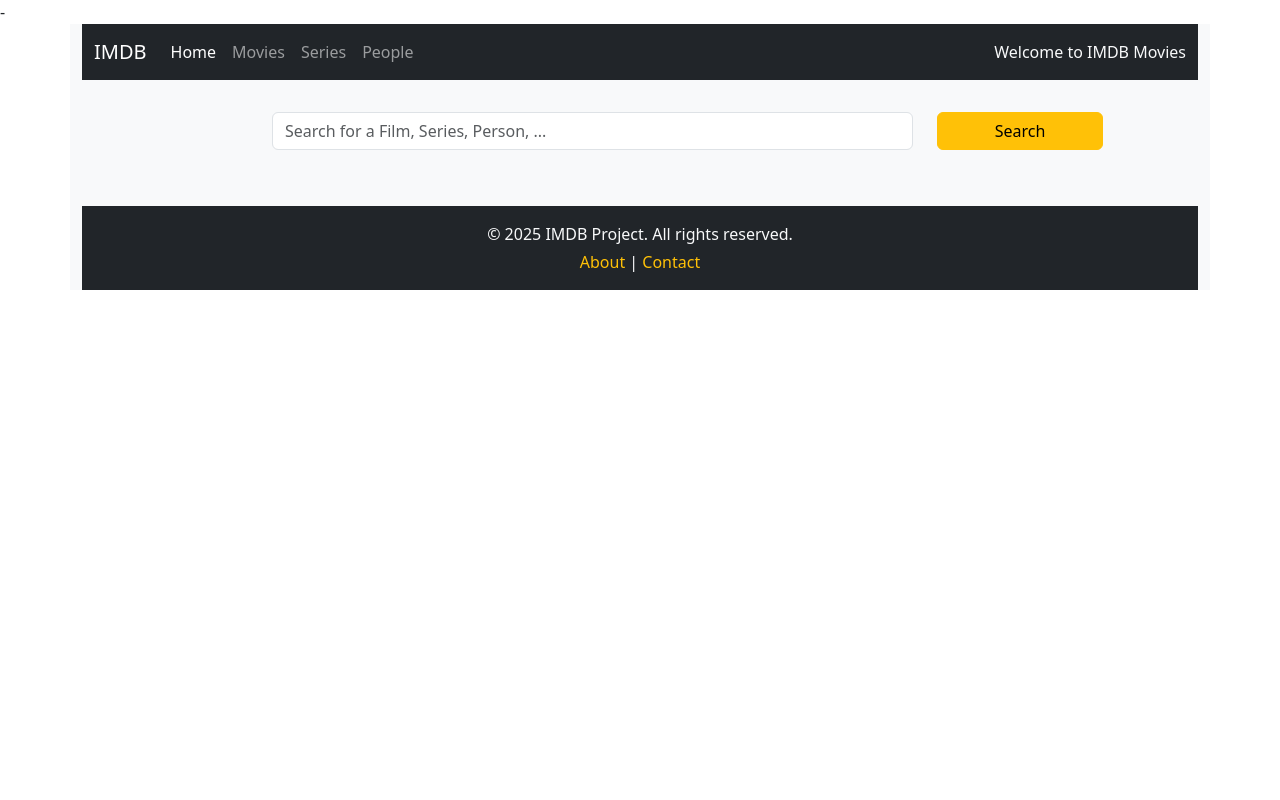
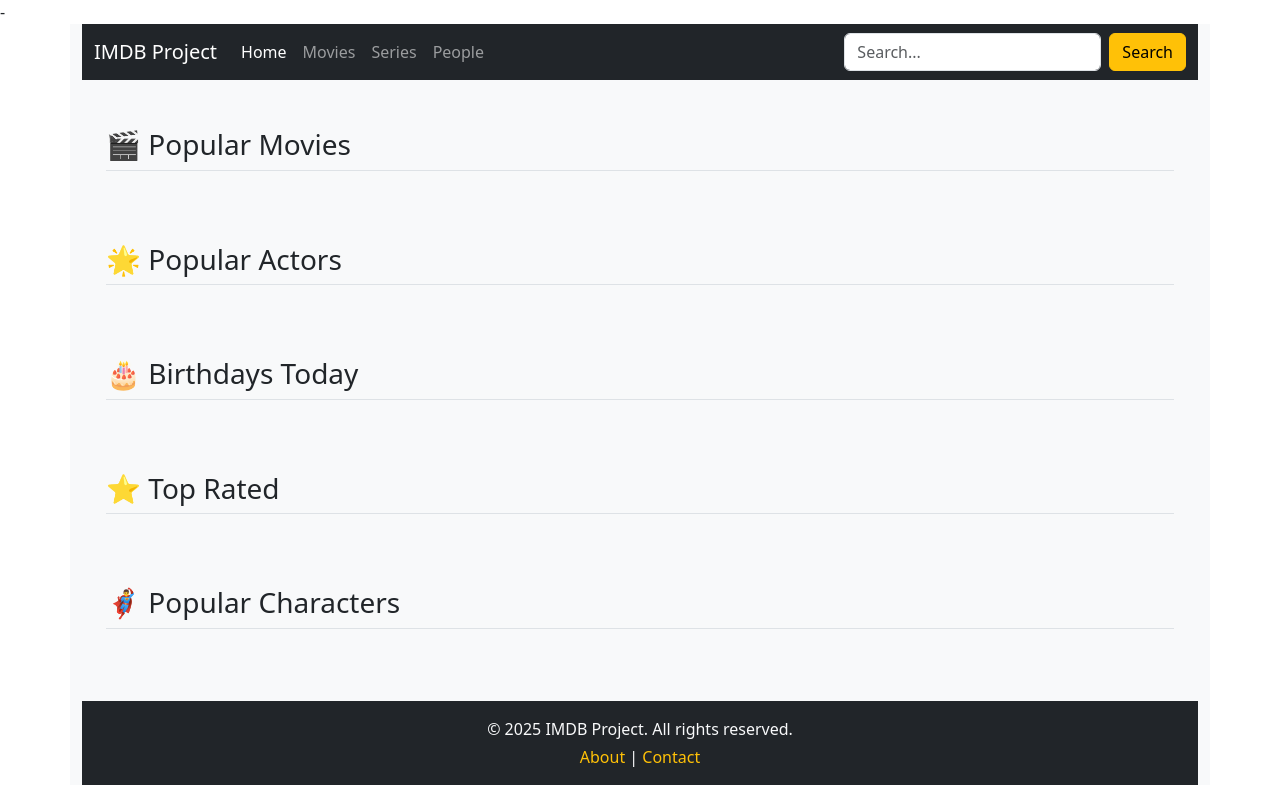
Before and after one commit to Michaellww/IMDB-group-project, a PHP site: page / in a window 1280 px wide. Run offline with PHP 8.4, Linux system fonts and the light colour scheme.

Commit message:
Added sections to fill in for this week. Repositioned Search bar to the navigation bar for easier access (when scrolling down the nav bar will not disappear).

```diff
--- a/Skeleton/imdb-php/css/style.css
+++ b/Skeleton/imdb-php/css/style.css
@@ -10,3 +10,9 @@
     color: #000;
     background-color: #ffc107;
 }
+
+footer, nav {
+    margin: 0;
+    padding-left: 0;
+    padding-right: 0;
+}
--- a/Skeleton/imdb-php/footer.php
+++ b/Skeleton/imdb-php/footer.php
@@ -1,5 +1,5 @@
-<footer class="bg-dark text-light text-center py-3 mt-5">
-    <div class="container">
+<footer class="bg-dark text-light text-center py-3 mt-5 w-100">
+    <div class="container-fluid">
         <p class="mb-1">&copy; <?= date('Y') ?> IMDB Project. All rights reserved.</p>
         <p class="mb-0">
             <a href="#" class="text-warning text-decoration-none">About</a> |
--- a/Skeleton/imdb-php/index.php
+++ b/Skeleton/imdb-php/index.php
@@ -9,20 +9,55 @@
 </head>
 <body>
 -<main role="main" class="container bg-light">
+    <!-- Navigation -->
     <? include_once 'navigation.php' ?>
+    <main role="main" class="container-fluid px-4 bg-light">
+
+        <!-- 🎬 Popular Movies -->
+        <section class="my-5" id="popular-movies">
+            <h3 class="mb-4 border-bottom pb-2">🎬 Popular Movies</h3>
+            <div class="row" id="movie-results">
+                <!-- Movie cards go here -->
+            </div>
+        </section>
+
+        <!-- 🌟 Popular Actors -->
+        <section class="my-5" id="popular-actors">
+            <h3 class="mb-4 border-bottom pb-2">🌟 Popular Actors</h3>
+            <div class="row" id="actor-results">
+                <!-- Actor cards go here -->
+            </div>
+        </section>
+
+        <!-- 🎂 Celebrity Birthdays Today -->
+        <section class="my-5" id="birthday-celebs">
+            <h3 class="mb-4 border-bottom pb-2">🎂 Birthdays Today</h3>
+            <div class="row" id="birthday-results">
+                <!-- Birthday cards go here -->
+            </div>
+        </section>
+
+        <!-- ⭐ Top Rated Content -->
+        <section class="my-5" id="top-rated">
+            <h3 class="mb-4 border-bottom pb-2">⭐ Top Rated</h3>
+            <div class="row" id="top-rated-results">
+                <!-- Top rated items go here -->
+            </div>
+        </section>
+
+        <!-- 🦸‍♂️ Popular Characters -->
+        <section class="my-5" id="popular-characters">
+            <h3 class="mb-4 border-bottom pb-2">🦸‍♂️ Popular Characters</h3>
+            <div class="row" id="character-results">
+                <!-- Character cards go here -->
+            </div>
+        </section>
+
+    </main>
     <? include_once 'database.php'; ?>
+    <!-- Footer -->
+    <? include_once 'footer.php' ?>
 
-    <div class="row align-middle align-items-center py-2">
-        <div class="offset-2 col-7 align-middle">
-            <input id="search-input" class="form-control" type="text" name="search" placeholder="Search for a Film, Series, Person, ..." />
-        </div>
-
-        <div class="col-2 d-grid col-2">
-            <button id="search-button" type="submit" class="btn btn-warning">Search</button>
-        </div>
-    </div>
-
-    <? include_once 'footer.php' ?>
 </main>
 
 <!-- JS scripts -->
--- a/Skeleton/imdb-php/navigation.php
+++ b/Skeleton/imdb-php/navigation.php
@@ -1,6 +1,7 @@
-<nav class="navbar navbar-expand-lg navbar-dark bg-dark mb-4">
+<nav class="navbar navbar-expand-lg navbar-dark bg-dark w-100">
     <div class="container-fluid">
-        <a class="navbar-brand" href="#">IMDB</a>
+        <a class="navbar-brand" href="#">IMDB Project</a>
+
         <button class="navbar-toggler" type="button" data-bs-toggle="collapse" data-bs-target="#navbarNav"
                 aria-controls="navbarNav" aria-expanded="false" aria-label="Toggle navigation">
             <span class="navbar-toggler-icon"></span>
@@ -12,19 +13,21 @@
                     <a class="nav-link active" aria-current="page" href="index.php">Home</a>
                 </li>
                 <li class="nav-item">
-                    <a class="nav-link" href="#">Movies</a>
+                    <a class="nav-link" href="movies.php">Movies</a>
                 </li>
                 <li class="nav-item">
-                    <a class="nav-link" href="#">Series</a>
+                    <a class="nav-link" href="series.php">Series</a>
                 </li>
                 <li class="nav-item">
-                    <a class="nav-link" href="#">People</a>
+                    <a class="nav-link" href="people.php">People</a>
                 </li>
             </ul>
 
-            <span class="navbar-text text-light">
-        Welcome to IMDB Movies
-      </span>
+            <!-- 🔍 Search form -->
+            <form class="d-flex" role="search">
+                <input id="search-input" class="form-control me-2" type="search" placeholder="Search..." aria-label="Search">
+                <button id="search-button" class="btn btn-warning" type="submit">Search</button>
+            </form>
         </div>
     </div>
 </nav>
```
